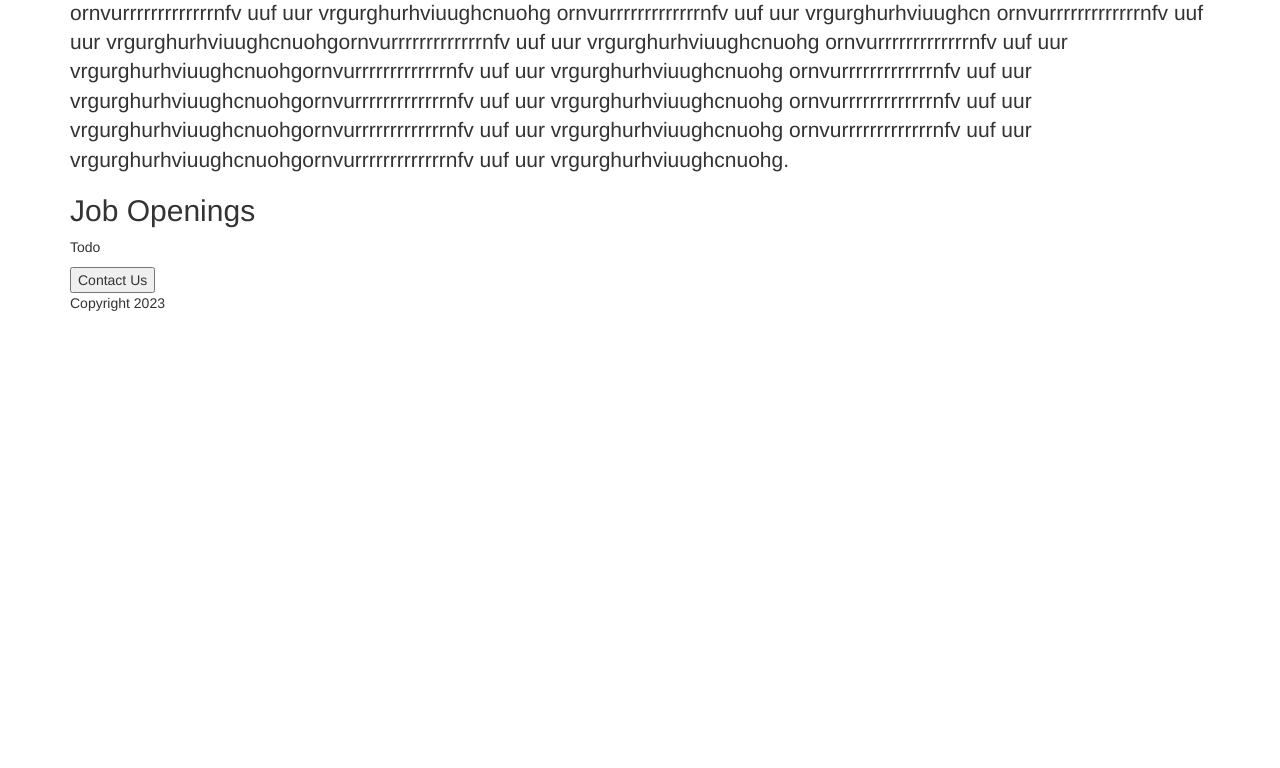
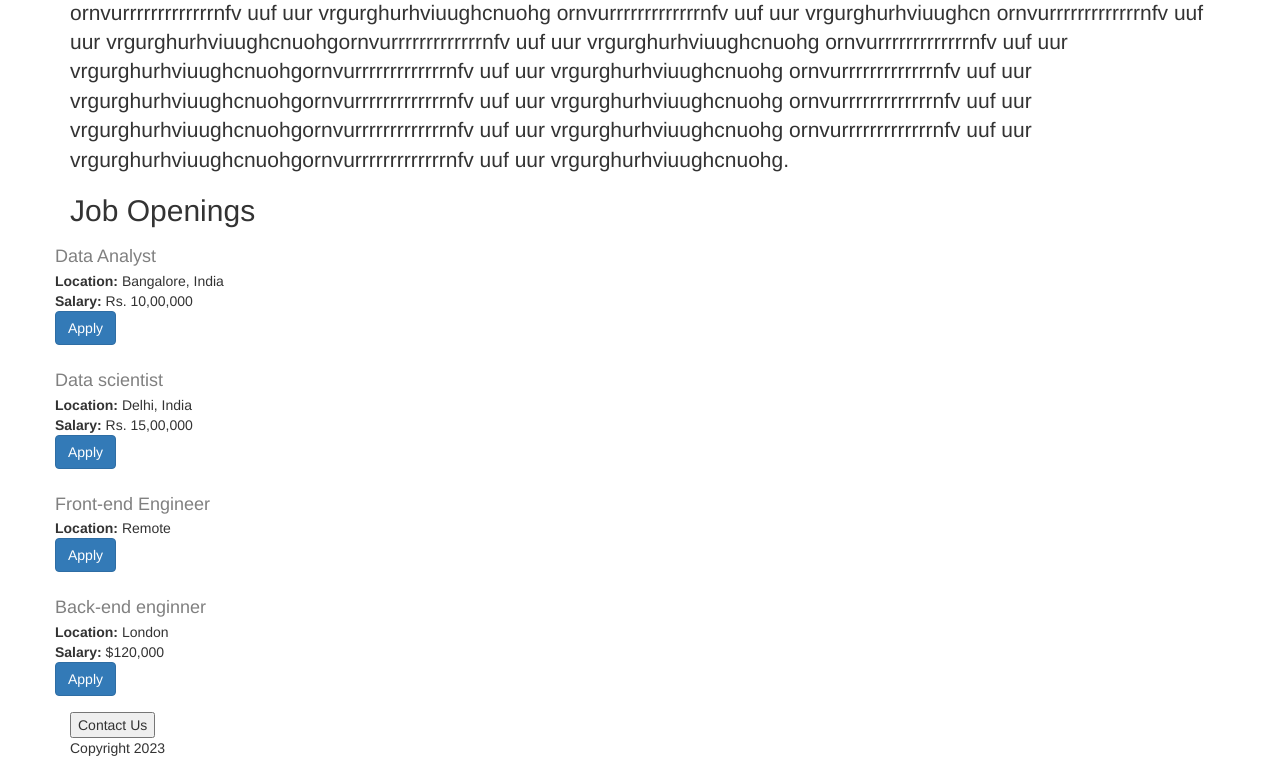
Before and after one commit to Bsagar07/jovian-careers-website, a Flask app: page / in a window 1280 px wide. Shown: the part 535-1303 px from the top of the page. Before the commit the page ends 846 px from the top, so only its background shows below. Run offline with Flask 3, Linux system fonts and the light colour scheme.

Commit message:
created jobitem.html updated app.py and base.html

```diff
--- a/app.py
+++ b/app.py
@@ -1,10 +1,40 @@
-from flask import Flask, render_template
+from flask import Flask, render_template, jsonify
 
 app = Flask(__name__)
 
+JOBS = [
+    {
+        'id':1,
+        'title':"Data Analyst",
+        'location':'Bangalore, India',
+        'salary':'Rs. 10,00,000'
+    },
+        {
+        'id':2,
+        'title':"Data scientist",
+        'location':'Delhi, India',
+        'salary':'Rs. 15,00,000'
+    },    {
+        'id':3,
+        'title':"Front-end Engineer",
+        'location':'Remote'
+    },    {
+        'id':4,
+        'title':"Back-end enginner",
+        'location':'London',
+        'salary':'$120,000'
+    }
+
+]
+
 @app.route("/")
 def hello():
-    return render_template('base.html')
+    return render_template('base.html', jobs=JOBS, company_name='Jovian')
+
+@app.route('/api/jobs')
+def list_jobs():
+    return jsonify(JOBS)
+
 
 if __name__ == '__main__':
     app.run(host='0.0.0.0', debug=True)#local host
--- a/templates/base.html
+++ b/templates/base.html
@@ -17,7 +17,7 @@
     </head>
     <body>
         <div class="container">
-            <h1 class="text-center mt-4">Jovian Careers</h1>
+            <h1 class="text-center mt-4">{{company_name}} Careers</h1>
             <img id='banner' class="img-responsive" src="static/onizuka.jpg" height="320">
             <h2>About Jovian</h2>
             <p class="lead">
@@ -29,7 +29,11 @@
                 ornvurrrrrrrrrrrrrnfv uuf uur vrgurghurhviuughcnuohgornvurrrrrrrrrrrrrnfv uuf uur vrgurghurhviuughcnuohg.
             </p>
             <h2>Job Openings</h2>
-            <p>Todo</p>
+            <p>
+                {% for job in jobs %}
+                {% include 'jobitem.html' %}
+                {% endfor %}
+            </p>
             <div>
                 <button>Contact Us</button>
             </div>
--- /dev/null
+++ b/templates/jobitem.html
@@ -0,0 +1,12 @@
+<div class='row' style="margin-bottom: 16px;">
+    <div class="col-9">
+        <h4 style="color: grey; margin-bottom: 4px;">{{job['title']}}</h4>
+        <div><b>Location:</b> {{job['location']}}</div>
+        {% if 'salary' in job %}
+        <div><b>Salary:</b> {{job['salary']}}</div>
+        {% endif%}
+    </div>
+    <div class="'col-3">
+        <button type="button" class="btn btn-primary">Apply</button>
+    </div>
+</div>
```
